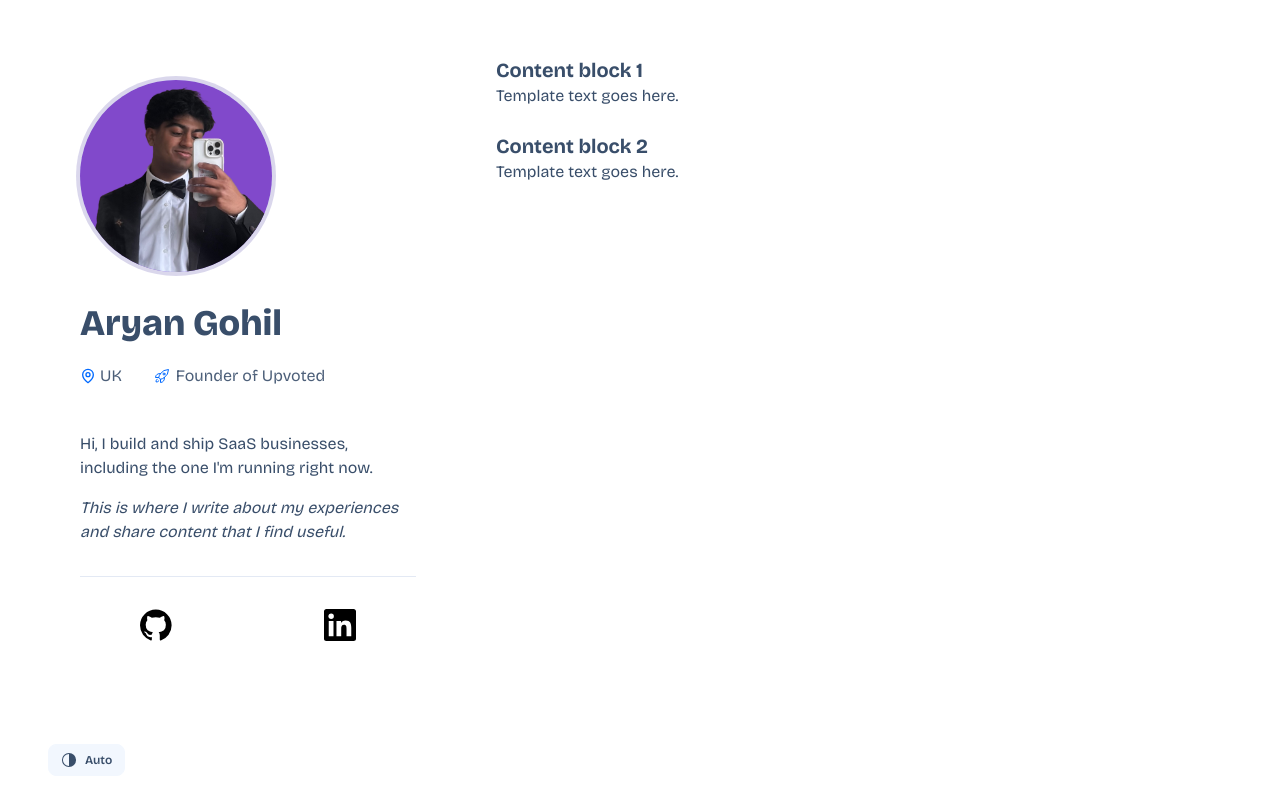
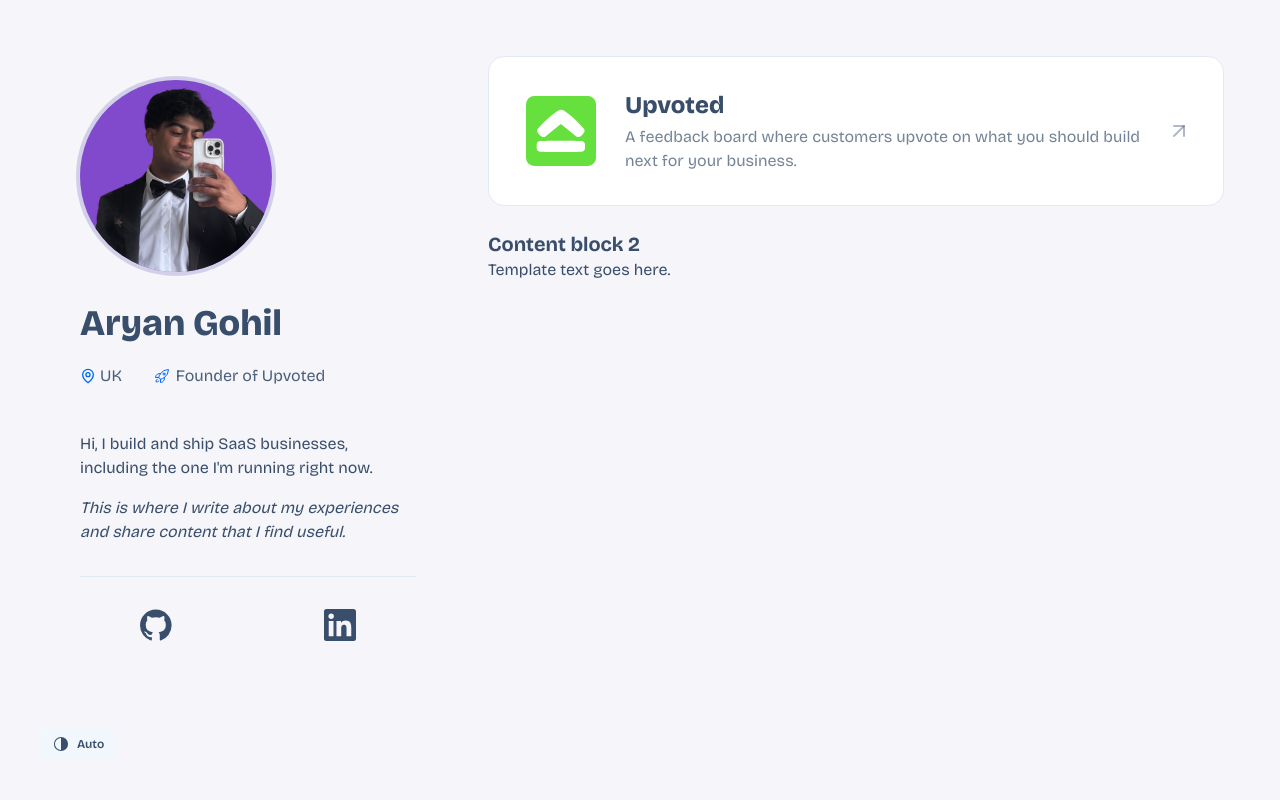
Before and after one commit to aryan-gohil05/personal-website, a Next.js app: page / in a window 1280 px wide. Built offline with nearby package versions, Linux system fonts and the light colour scheme.

Commit message:
Start up show case added

```diff
--- a/app/layout.tsx
+++ b/app/layout.tsx
@@ -24,7 +24,9 @@ const bricolageGrotesque = Bricolage_Grotesque({
 export default function RootLayout({ children }: { children: ReactNode }) {
   return (
     <html lang="en" className="scroll-smooth" suppressHydrationWarning>
-      <body className={bricolageGrotesque.className}>
+      <body
+        className={`${bricolageGrotesque.className} bg-base-100 text-base-content`}
+      >
         <Script id="theme-init" strategy="beforeInteractive">
           {THEME_INIT_SCRIPT}
         </Script>
--- a/app/page.tsx
+++ b/app/page.tsx
@@ -1,5 +1,6 @@
 import ThemeToggle from "../components/ThemeToggle";
 import LeftBar from "../components/sections/LeftBar";
+import StartupShowcase from "../components/sections/StartupShowcase";
 import type { Metadata } from "next";
 
 export const metadata: Metadata = {
@@ -13,21 +14,17 @@ export const metadata: Metadata = {
 
 export default function Home() {
   return (
-    <main>
-      <section className="flex gap-14 p-14">
+    <main className="min-h-screen bg-secondary/5">
+      <section className="flex gap-12 p-14">
         <LeftBar />
         <section className="flex-1 space-y-6">
-          <div>
-            <h2 className="text-xl font-bold">Content block 1</h2>
-            <p>Template text goes here.</p>
-          </div>
+          <StartupShowcase />
           <div>
             <h2 className="text-xl font-bold">Content block 2</h2>
             <p>Template text goes here.</p>
           </div>
         </section>
       </section>
-      <ThemeToggle />
     </main>
   );
 }
--- a/components/Socials.tsx
+++ b/components/Socials.tsx
@@ -12,7 +12,7 @@ const Socials = () => {
           width={24}
           height={24}
           viewBox="0 0 432 416"
-          className="w-8 h-8"
+          className="w-8 h-8 fill-current"
         >
           <path d="M213.5 0q88.5 0 151 62.5T427 213q0 70-41 125.5T281 416q-14 2-14-11v-58q0-27-15-40q44-5 70.5-27t26.5-77q0-34-22-58q11-26-2-57q-18-5-58 22q-26-7-54-7t-53 7q-18-12-32.5-17.5T107 88h-6q-12 31-2 57q-22 24-22 58q0 55 27 77t70 27q-11 10-13 29q-42 18-62-18q-12-20-33-22q-2 0-4.5.5t-5 3.5t8.5 9q14 7 23 31q1 2 2 4.5t6.5 9.5t13 10.5T130 371t30-2v36q0 13-14 11q-64-22-105-77.5T0 213q0-88 62.5-150.5T213.5 0z" />
         </svg>
@@ -27,7 +27,7 @@ const Socials = () => {
           width={24}
           height={24}
           viewBox="0 0 20 20"
-          className="w-8 h-8"
+          className="w-8 h-8 fill-current"
         >
           <path d="M17.04 17.043h-2.962v-4.64c0-1.107-.023-2.531-1.544-2.531c-1.544 0-1.78 1.204-1.78 2.449v4.722H7.793V7.5h2.844v1.3h.039c.397-.75 1.364-1.54 2.808-1.54c3.001 0 3.556 1.974 3.556 4.545v5.238ZM4.447 6.194c-.954 0-1.72-.771-1.72-1.72s.767-1.72 1.72-1.72a1.72 1.72 0 0 1 0 3.44Zm1.484 10.85h-2.97V7.5h2.97v9.543ZM18.521 0H1.476C.66 0 0 .645 0 1.44v17.12C0 19.355.66 20 1.476 20h17.042c.815 0 1.482-.644 1.482-1.44V1.44C20 .646 19.333 0 18.518 0h.003Z" />
         </svg>
--- a/components/ThemeToggle.tsx
+++ b/components/ThemeToggle.tsx
@@ -53,7 +53,7 @@ export default function ThemeToggle() {
   };
 
   return (
-    <div className="fixed bottom-6 left-12">
+    <div className="fixed bottom-10 left-10">
       <button
         type="button"
         onClick={cycle}
--- a/components/sections/LeftBar.tsx
+++ b/components/sections/LeftBar.tsx
@@ -1,5 +1,6 @@
 import ProfileCard from "../ProfileCard";
 import Socials from "../Socials";
+import ThemeToggle from "../ThemeToggle";
 
 const LeftBar = () => {
   return (
@@ -17,6 +18,7 @@ const LeftBar = () => {
         <div className="border-t border-base-300 w-full pt-8">
           <Socials />
         </div>
+        <ThemeToggle />
       </div>
     </section>
   );
--- /dev/null
+++ b/components/sections/StartupShowcase.tsx
@@ -0,0 +1,46 @@
+import Image from "next/image";
+
+export default function StartupShowcase() {
+  return (
+    <a
+      href="https://upvoted.tech"
+      target="_blank"
+      rel="noopener noreferrer"
+      className="group block rounded-2xl border border-base-300 bg-base-100 p-8 transition-all duration-300 hover:-translate-y-1 hover:shadow-xl"
+    >
+      <div className="flex items-center gap-6">
+        <div className="flex h-20 w-20 shrink-0 items-center justify-center transition-transform duration-300 group-hover:scale-105 group-hover:-rotate-3">
+          <Image
+            src="/upvoted_logo.svg"
+            alt="Upvoted logo"
+            width={48}
+            height={48}
+            className="h-7/8 w-7/8 object-contain"
+          />
+        </div>
+        <div className="flex-1">
+          <h2 className="text-2xl font-black transition-colors duration-300 group-hover:text-[#65E03D]">
+            Upvoted
+          </h2>
+          <p className="mt-1 text-base-content/70">
+            A feedback board where customers upvote on what you should build
+            next for your business.
+          </p>
+        </div>
+        <svg
+          xmlns="http://www.w3.org/2000/svg"
+          viewBox="0 0 24 24"
+          fill="none"
+          stroke="currentColor"
+          strokeWidth="2"
+          strokeLinecap="round"
+          strokeLinejoin="round"
+          className="h-6 w-6 shrink-0 text-base-content/40 transition-all duration-300 group-hover:translate-x-1 group-hover:text-[#65E03D]"
+        >
+          <path d="M7 17 17 7" />
+          <path d="M7 7h10v10" />
+        </svg>
+      </div>
+    </a>
+  );
+}
```
